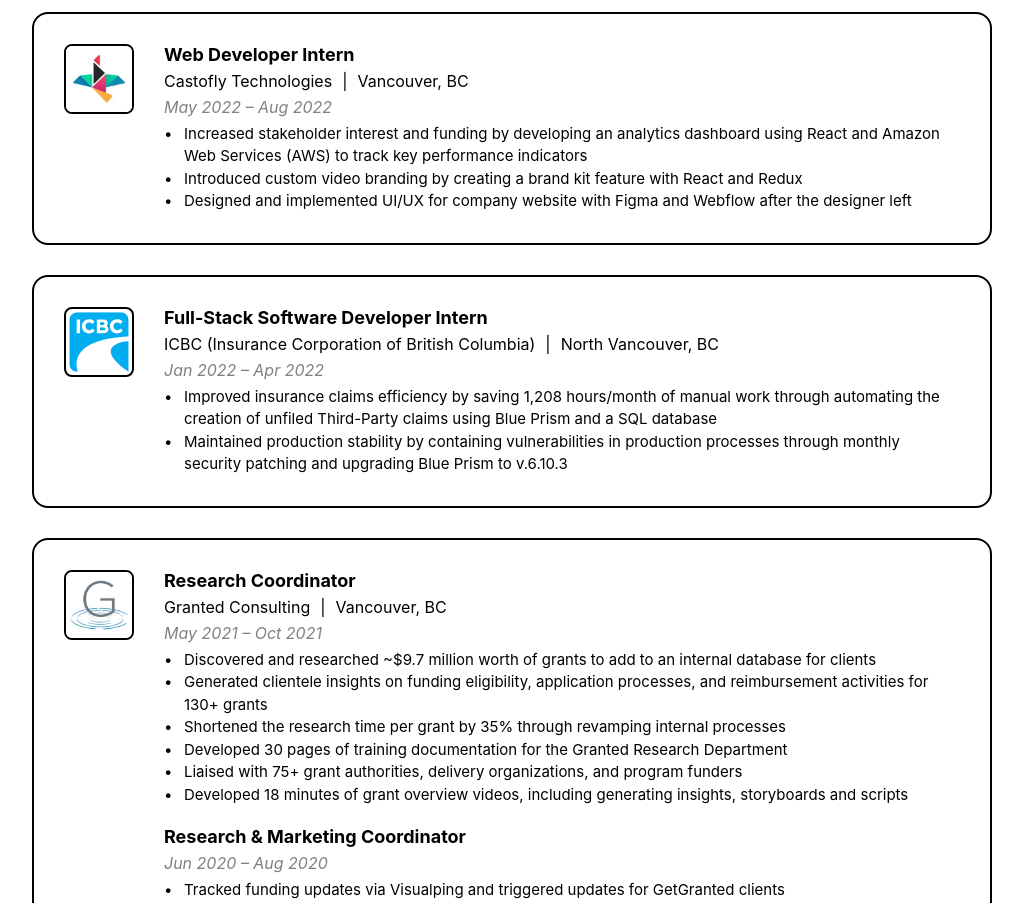
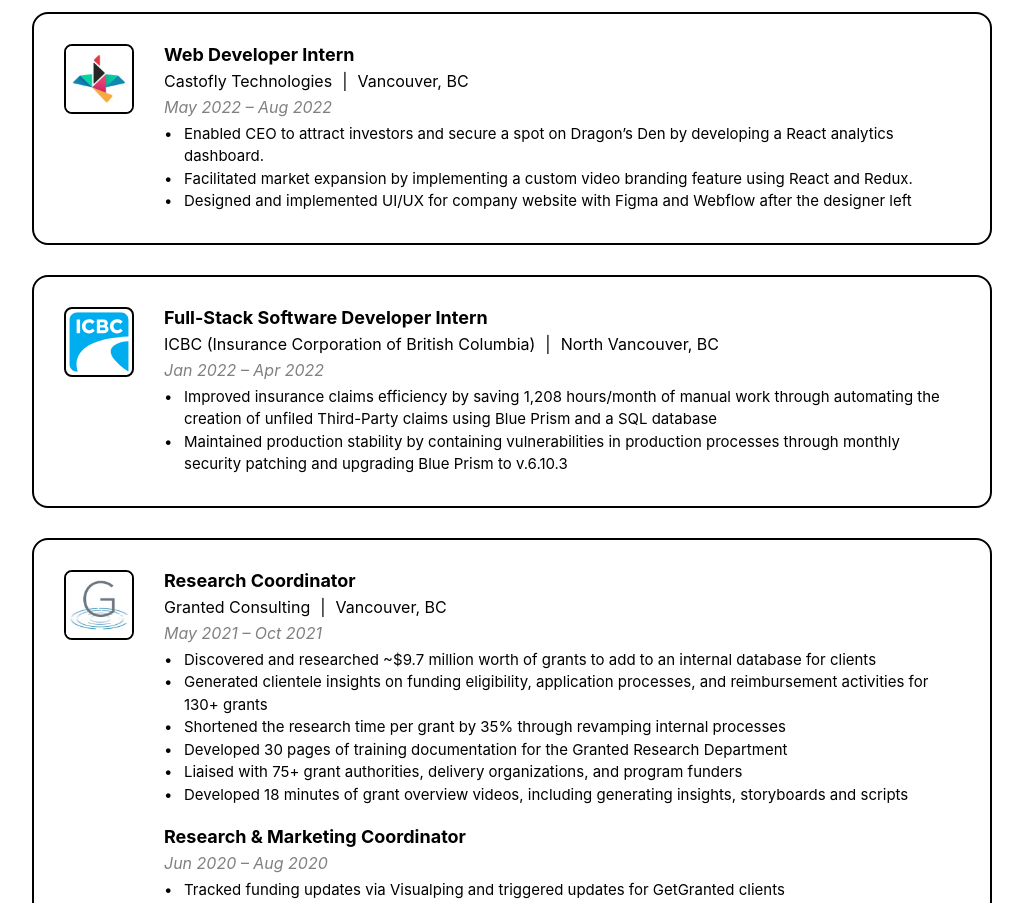
Before and after one commit to tarynwou/me, a Next.js app in the folder nextjs-blog/: page / in a window 1280 px wide. Shown: the part 2260-3163 px from the top of the page, without its empty margins (128-1151 px from the left). Built offline with nearby package versions, Linux system fonts and the light colour scheme.

Commit message:
updated castofly description

```diff
--- a/nextjs-blog/components/WorkExperience.tsx
+++ b/nextjs-blog/components/WorkExperience.tsx
@@ -36,8 +36,8 @@
 				experienceStartDate="May 2022"
 				experienceEndDate="Aug 2022"
 				experienceDescription={[
-					"Increased stakeholder interest and funding by developing an analytics dashboard using React and Amazon Web Services (AWS) to track key performance indicators",
-					"Introduced custom video branding by creating a brand kit feature with React and Redux",
+					"Enabled CEO to attract investors and secure a spot on Dragon’s Den by developing a React analytics dashboard.",
+					"Facilitated market expansion by implementing a custom video branding feature using React and Redux.",
 					"Designed and implemented UI/UX for company website with Figma and Webflow after the designer left",
 				]}
 			></ExperienceCard>
```
